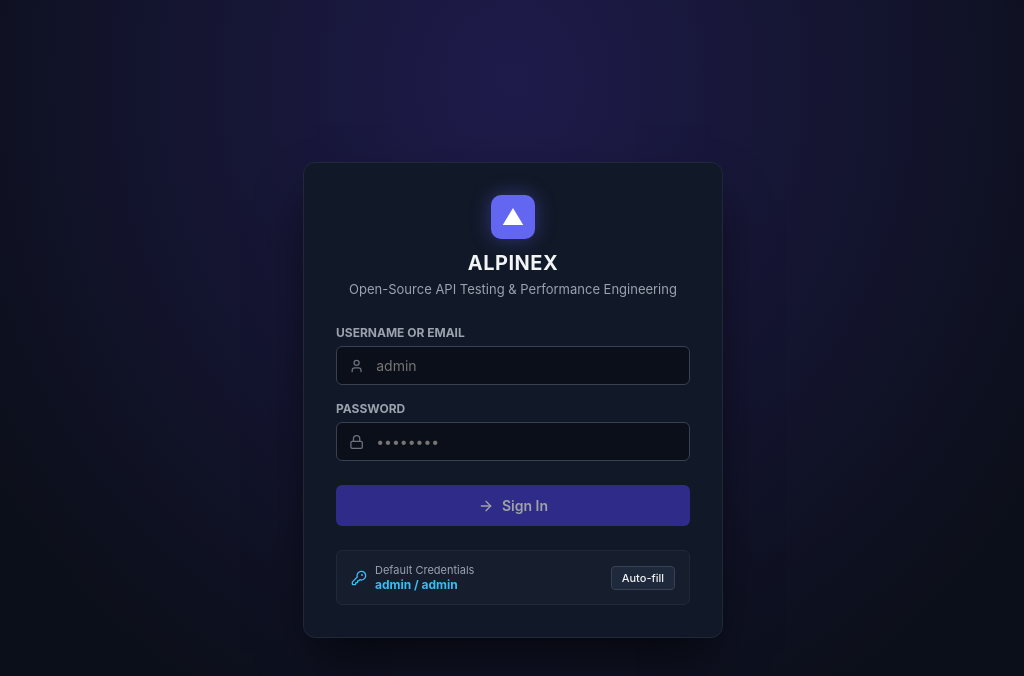
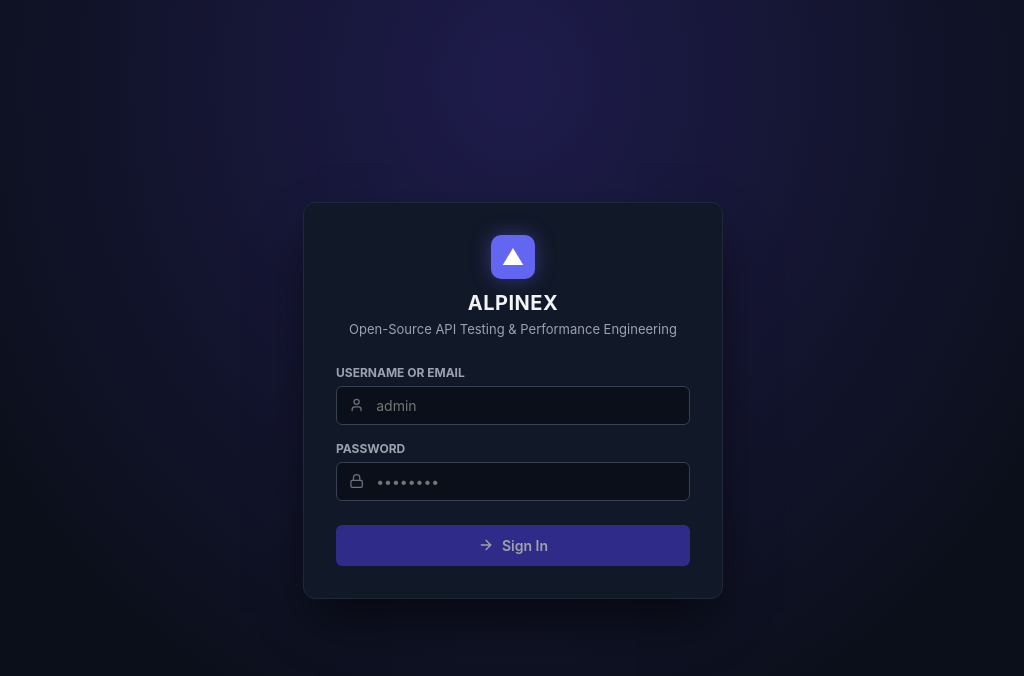
Before and after one commit to egichandrap/ALPINEX, a React (Vite) app in the folder web/: page / in a window 1280 px wide. Shown: the top 676 px of the page, without its empty margins (127-1151 px from the left). Built offline with nearby package versions, Linux system fonts and the light colour scheme.

Commit message:
fix(web): remove default credentials helper box from login page

```diff
--- a/web/src/components/LoginPage.tsx
+++ b/web/src/components/LoginPage.tsx
@@ -1,5 +1,5 @@
 import React, { useState } from 'react';
-import { Lock, User, AlertCircle, RefreshCw, KeyRound, ArrowRight } from 'lucide-react';
+import { Lock, User, AlertCircle, RefreshCw, ArrowRight } from 'lucide-react';
 import { UserProfile } from '../types/auth';
 
 interface LoginPageProps {
@@ -44,12 +44,6 @@ export const LoginPage: React.FC<LoginPageProps> = ({ onLoginSuccess }) => {
     } finally {
       setLoading(false);
     }
-  };
-
-  const handleAutoFill = () => {
-    setEmail('admin');
-    setPassword('admin');
-    setError(null);
   };
 
   return (
@@ -222,44 +216,6 @@ export const LoginPage: React.FC<LoginPageProps> = ({ onLoginSuccess }) => {
             {loading ? 'Authenticating...' : 'Sign In'}
           </button>
         </form>
-
-        {/* Helper Box for Default Credentials */}
-        <div
-          style={{
-            marginTop: '24px',
-            padding: '12px 14px',
-            backgroundColor: '#161e2e',
-            borderRadius: '6px',
-            border: '1px solid #1f2937',
-            display: 'flex',
-            alignItems: 'center',
-            justifyContent: 'space-between',
-          }}
-        >
-          <div style={{ display: 'flex', alignItems: 'center', gap: '8px' }}>
-            <KeyRound size={16} color="#38bdf8" />
-            <div>
-              <div style={{ fontSize: '11px', color: '#9ca3af' }}>Default Credentials</div>
-              <div style={{ fontSize: '12px', fontWeight: 'bold', color: '#38bdf8' }}>admin / admin</div>
-            </div>
-          </div>
-          <button
-            type="button"
-            onClick={handleAutoFill}
-            style={{
-              padding: '4px 10px',
-              backgroundColor: '#1e293b',
-              border: '1px solid #374151',
-              borderRadius: '4px',
-              color: '#f3f4f6',
-              fontSize: '11px',
-              fontWeight: '500',
-              cursor: 'pointer',
-            }}
-          >
-            Auto-fill
-          </button>
-        </div>
       </div>
     </div>
   );
```
